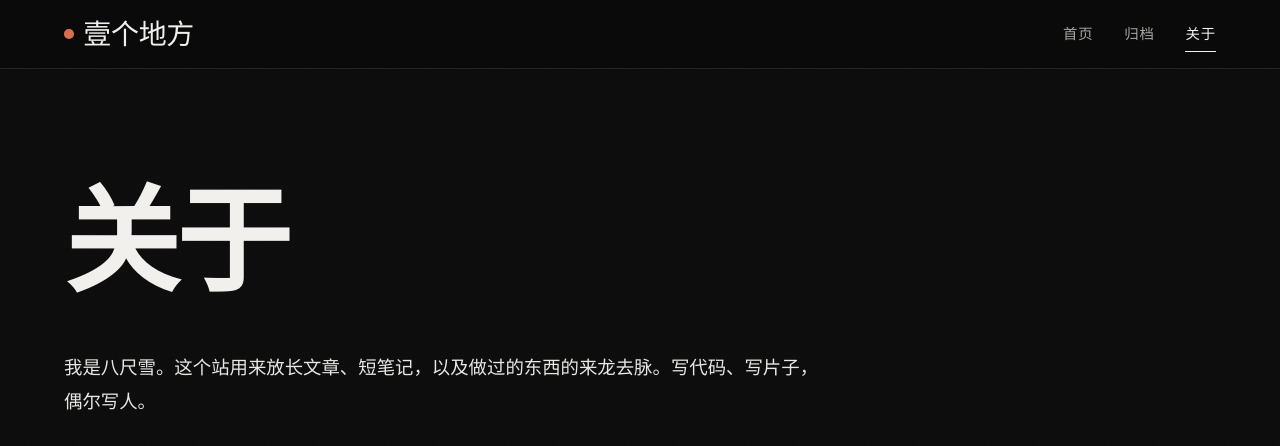
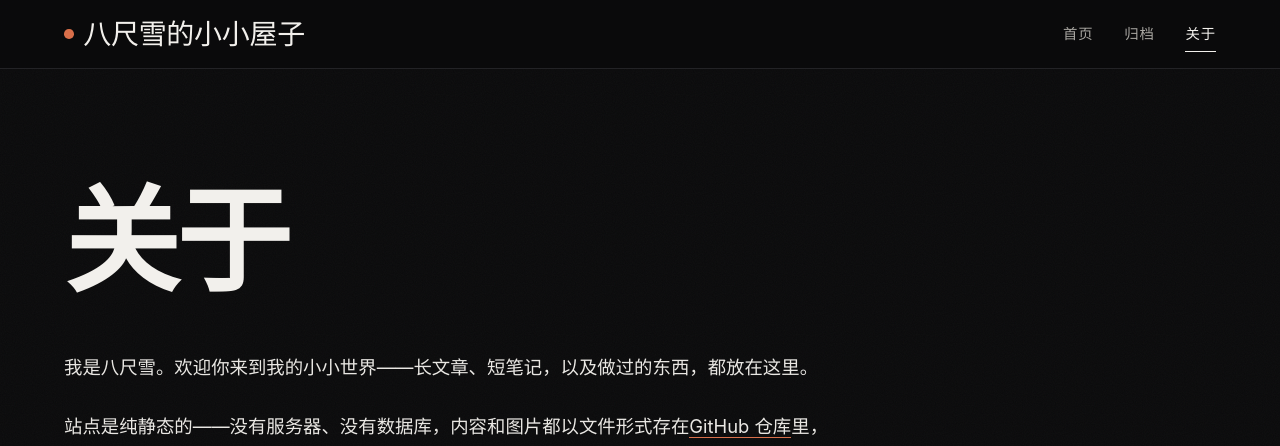
Before and after one commit to ISNALS/blog, an Astro site: page /blog/about in a window 1280 px wide. Shown: the top 446 px of the page. Built offline with nearby package versions, Linux system fonts and the light colour scheme; Astro itself is replaced by a stand-in of ours.

Commit message:
feat(site): 换站名与刊头文案
站点标题  壹个地方            -> 八尺雪的小小屋子
副标题    写代码、写片子…      -> 致给无处安放的自己
描述      一个写代码与影像…    -> 欢迎你来到我的小小世界

顺带修掉一处真实缺陷：首页刊头下方那句原本是**硬编码**在 index.astro 里的，
而 SEO / OG / RSS 用的是 SITE.description —— 同一句话写了两遍。
这次改文案时就漏了一处（改了 consts 但首页没变），所以改成读 SITE.description，
以后只有一个来源。关于页那句旧介绍也一并换成新文案，旧措辞已从产物里清零。

另：README 第 1 行的标题仍是「壹个地方 · 个人博客」，仓库自己的文档，
不影响站点，留待用户决定是否改。

```diff
--- a/src/consts.ts
+++ b/src/consts.ts
@@ -5,14 +5,15 @@
  * Admin 面板（/admin）会读这里的值来拼 GitHub API 地址——所以不必在代码里到处找硬编码。
  */
 export const SITE = {
-  /** 站点标题（页签 + RSS + 首页刊头） */
-  title: '壹个地方',
-  /** 副标题：一句话说清这个博客是什么 */
-  tagline: '写代码、写片子，偶尔写人。',
+  /** 站点标题（页签 + RSS + 首页刊头 + 分享卡片） */
+  title: '八尺雪的小小屋子',
+  /** 副标题：刊头上方那行小字 */
+  tagline: '致给无处安放的自己',
   /** 作者名（页脚版权、关于页、以及 description 里的自我介绍都用它） */
   author: '八尺雪',
-  /** 描述（SEO / OG） */
-  description: '一个写代码与影像的地方。文章、笔记、以及做过的东西。',
+  /** 描述：**首页刊头下面那句**，同时用于 SEO / OG / RSS。
+   *  改它会同时影响三处，这也是为什么它是一句话而不是一段。 */
+  description: '欢迎你来到我的小小世界',
   /** 站点根地址：与 astro.config.mjs 的 site + base 拼出来的完整前缀一致。
    *  注意域名用**小写**：GitHub 会把用户名小写化用于 Pages 域名，
    *  而 canonical / OG / RSS 里的绝对地址对大小写敏感，写错会指向不存在的地址。 */
--- a/src/pages/about.astro
+++ b/src/pages/about.astro
@@ -19,7 +19,7 @@ const base = import.meta.env.BASE_URL.replace(/\/$/, '');
         模板字面量的内容不会被格式化工具重排，所以这个写法不会因为谁顺手
         格式化一下就复发。需要行内标签的段落，标签紧贴文字写、不留换行。
       */}
-      <p data-reveal>{`我是${SITE.author}。这个站用来放长文章、短笔记，以及做过的东西的来龙去脉。${SITE.tagline}`}</p>
+      <p data-reveal>{`我是${SITE.author}。${SITE.description}——长文章、短笔记，以及做过的东西，都放在这里。`}</p>
 
       <p data-reveal>
         站点是纯静态的——没有服务器、没有数据库，内容和图片都以文件形式存在<a
```
Also changed, not shown: src/pages/index.astro (+6 -2 lines).
